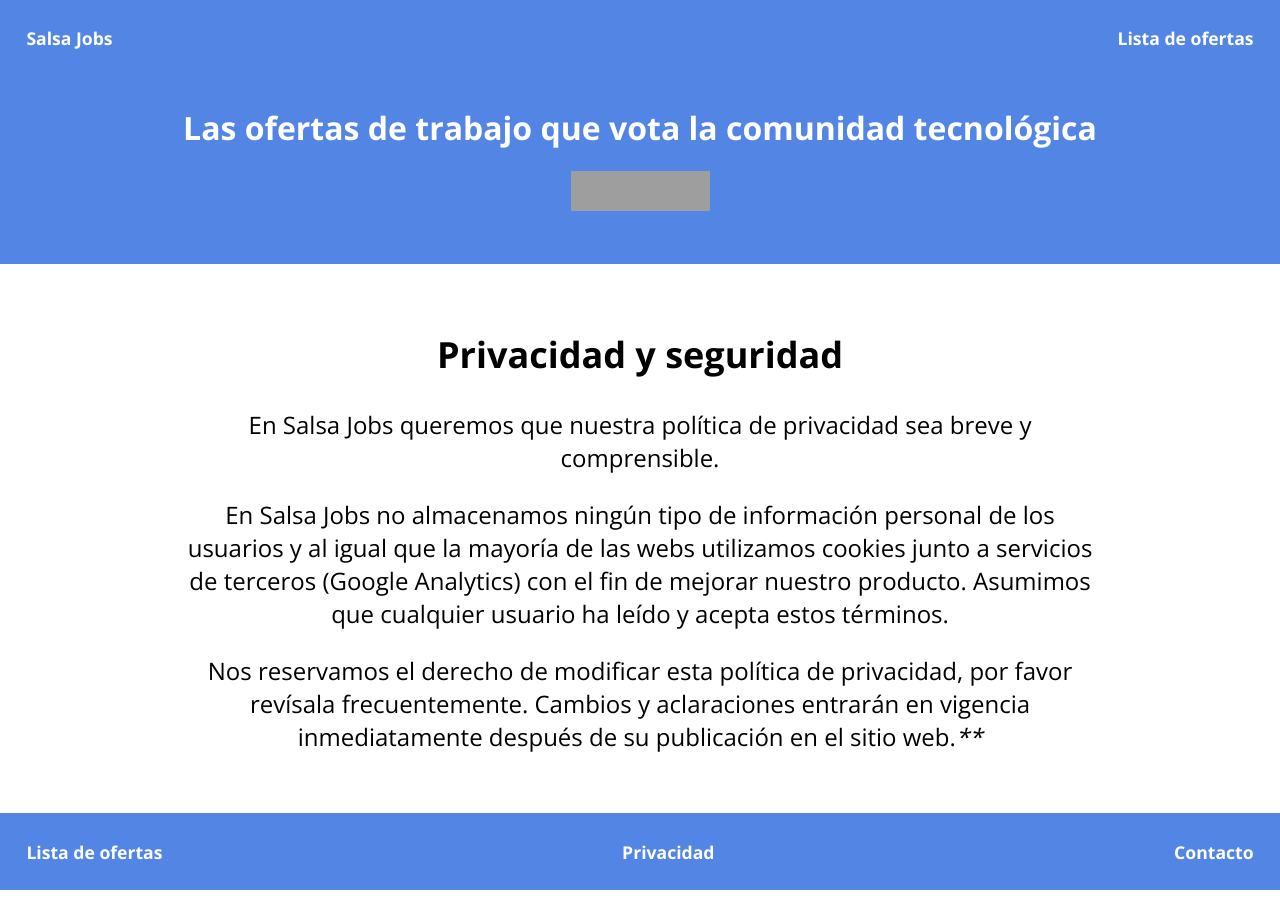
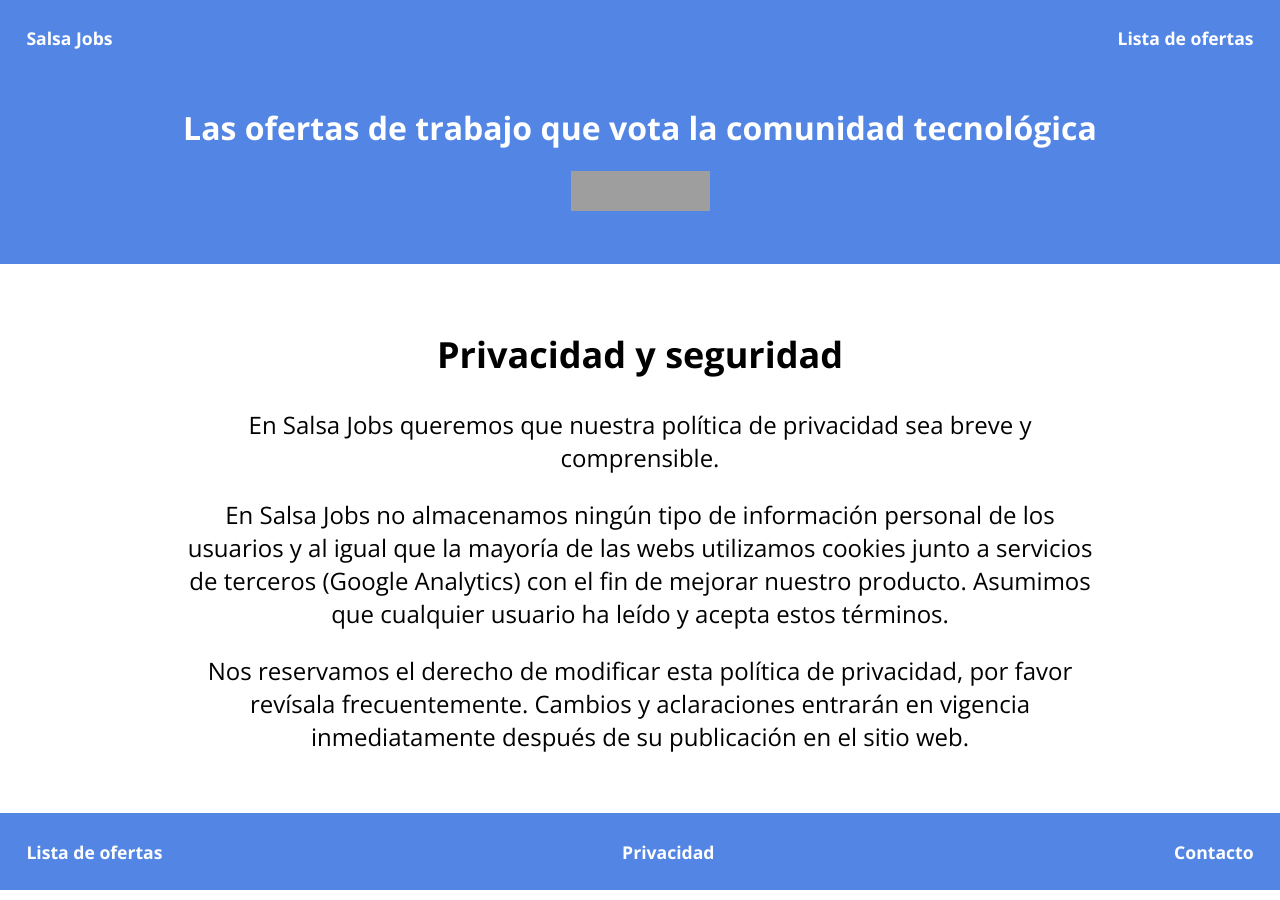
Before and after one commit to salsajobs/salsa-jobs-client, a Jekyll site: the page built from salsa-web/privacy.md, in a window 1280 px wide. Built offline with Jekyll 4.4.1, drawn with Linux system fonts in a browser that asks for light colours; our own code applies the rules of GitHub Pages for plain Markdown files; grey boxes are pictures that could not be loaded.

```diff
--- a/salsa-web/privacy.md
+++ b/salsa-web/privacy.md
@@ -12,4 +12,4 @@ cookies junto a servicios de terceros (Google Analytics) con el fin de mejorar n
 usuario ha leído y acepta estos términos.
 
 Nos reservamos el derecho de modificar esta política de privacidad, por favor revísala frecuentemente. Cambios y aclaraciones
-entrarán en vigencia inmediatamente después de su publicación en el sitio web.****
+entrarán en vigencia inmediatamente después de su publicación en el sitio web.
```
